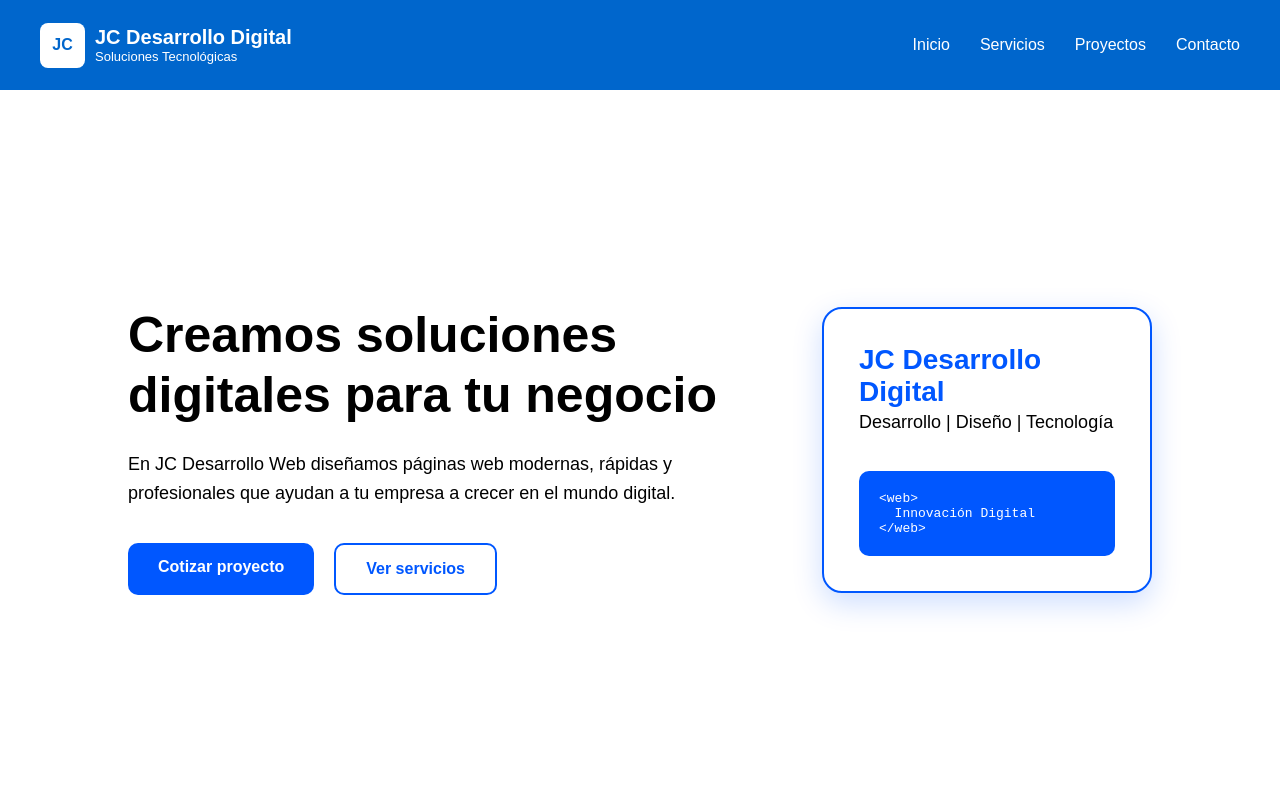
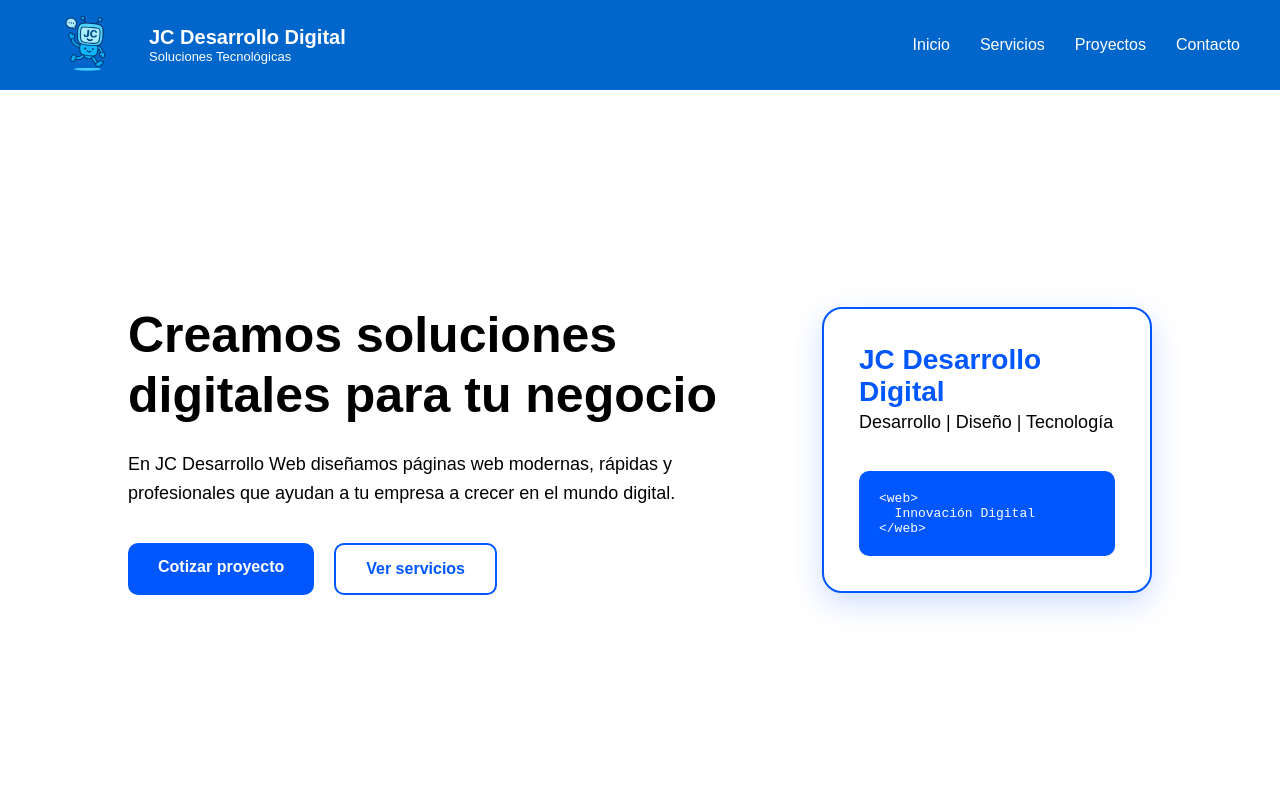
Before and after one commit to JC-Desarrollo-Digital/jc-app-web, a React (Vite) app: page / in a window 1280 px wide. Shown: the top 800 px of the page. Built offline with nearby package versions, Linux system fonts and the light colour scheme.

Commit message:
ajusta menu acordeon

```diff
--- a/src/components/Header/Header.css
+++ b/src/components/Header/Header.css
@@ -1,12 +1,15 @@
 .header {
 
   width: 100%;
+
   height: 90px;
 
   background: #0066cc;
 
   display: flex;
+
   align-items: center;
+
   justify-content: space-between;
 
   padding: 0 40px;
@@ -16,11 +19,13 @@
 }
 
 
+
 /* LOGO */
 
 .brand {
 
   display: flex;
+
   align-items: center;
 
   gap: 10px;
@@ -28,21 +33,36 @@
 }
 
 
+
 .logo-box {
 
-  width: 45px;
-  height: 45px;
+  width: 99px;
 
-  background: white;
+  height: 60x;
+
+  background: #0066cc;
 
   border-radius: 8px;
 
   display: flex;
+
   justify-content: center;
+
   align-items: center;
 
-  font-weight: bold;
-  color: #0066cc;
+  overflow: hidden;
+
+}
+
+
+
+.logo-box img {
+
+  width: 299px;
+
+  height: 75px;
+
+  object-fit: contain;
 
 }
 
@@ -59,6 +79,7 @@
   margin: 0;
 
 }
+
 
 
 .brand-name p {
@@ -82,6 +103,7 @@
   gap: 30px;
 
 }
+
 
 
 .nav-menu a {
@@ -110,7 +132,7 @@
 
 /* RESPONSIVE */
 
-@media (max-width: 999px) {
+@media (max-width:999px){
 
 
   .header {
@@ -125,7 +147,7 @@
 
   .nav-menu {
 
-    display: none;
+    display:none;
 
   }
 
@@ -133,7 +155,7 @@
 
   .header-accordion {
 
-    display: block;
+    display:block;
 
   }
 
--- a/src/components/Header/Header.tsx
+++ b/src/components/Header/Header.tsx
@@ -1,18 +1,28 @@
 import HeaderAccordion from "./HeaderAccordion";
+import logo from "../../assets/logos/JCLogo.webp";
 import "./Header.css";
+
 
 export default function Header() {
 
   return (
+
     <header className="header">
 
 
       {/* LOGO Y NOMBRE */}
       <div className="brand">
 
+
         <div className="logo-box">
-          JC
+
+          <img
+            src={logo}
+            alt="JC Desarrollo Digital"
+          />
+
         </div>
+
 
 
         <div className="brand-name">
@@ -27,55 +37,74 @@ export default function Header() {
 
         </div>
 
+
       </div>
 
 
 
+
       {/* MENU PC */}
+
       <nav className="nav-menu">
+
 
         <a href="#">
           Inicio
         </a>
 
+
         <a href="#">
           Servicios
         </a>
+
 
         <a href="#">
           Proyectos
         </a>
 
+
         <a href="#">
           Contacto
         </a>
+
 
       </nav>
 
 
 
+
+
       {/* MENU MOVIL */}
+
       <HeaderAccordion>
+
 
         <a href="#">
           Inicio
         </a>
 
+
         <a href="#">
           Servicios
         </a>
+
 
         <a href="#">
           Proyectos
         </a>
 
+
         <a href="#">
           Contacto
         </a>
 
+
       </HeaderAccordion>
 
 
+
     </header>
+
   );
+
 }
--- a/src/components/Header/HeaderAccordion.css
+++ b/src/components/Header/HeaderAccordion.css
@@ -5,23 +5,26 @@
 }
 
 
+
 .menu-button {
 
-  background: white;
 
-  color: #0066cc;
+  background:white;
 
-  border: none;
+  color:#0066cc;
 
-  padding: 10px 18px;
+  border:none;
 
-  border-radius: 8px;
+  padding:10px 18px;
 
-  font-size: 16px;
+  border-radius:8px;
 
-  font-weight: bold;
+  font-size:16px;
 
-  cursor: pointer;
+  font-weight:bold;
+
+  cursor:pointer;
+
 
 }
 
@@ -29,7 +32,9 @@
 
 .menu-button:hover {
 
-  background: #f1f1f1;
+
+  background:#f1f1f1;
+
 
 }
 
@@ -37,27 +42,29 @@
 
 .menu-content {
 
-  position: absolute;
 
-  right: 0;
+  position:absolute;
 
-  top: 50px;
+  right:0;
 
-  width: 180px;
+  top:50px;
 
-  background: white;
+  width:180px;
 
-  padding: 15px;
+  background:white;
 
-  border-radius: 8px;
+  padding:15px;
 
-  box-shadow: 0 5px 15px rgba(0,0,0,0.25);
+  border-radius:8px;
 
-  display: flex;
+  box-shadow:0 5px 15px rgba(0,0,0,0.25);
 
-  flex-direction: column;
+  display:flex;
 
-  gap: 12px;
+  flex-direction:column;
+
+  gap:12px;
+
 
 }
 
@@ -65,11 +72,13 @@
 
 .menu-content a {
 
-  color: #0066cc;
 
-  text-decoration: none;
+  color:#0066cc;
 
-  font-weight: 500;
+  text-decoration:none;
+
+  font-weight:500;
+
 
 }
 
@@ -77,6 +86,8 @@
 
 .menu-content a:hover {
 
-  text-decoration: underline;
+
+  text-decoration:underline;
+
 
 }
```
Also changed, not shown: src/components/Header/HeaderAccordion.tsx (+11 -0 lines).
